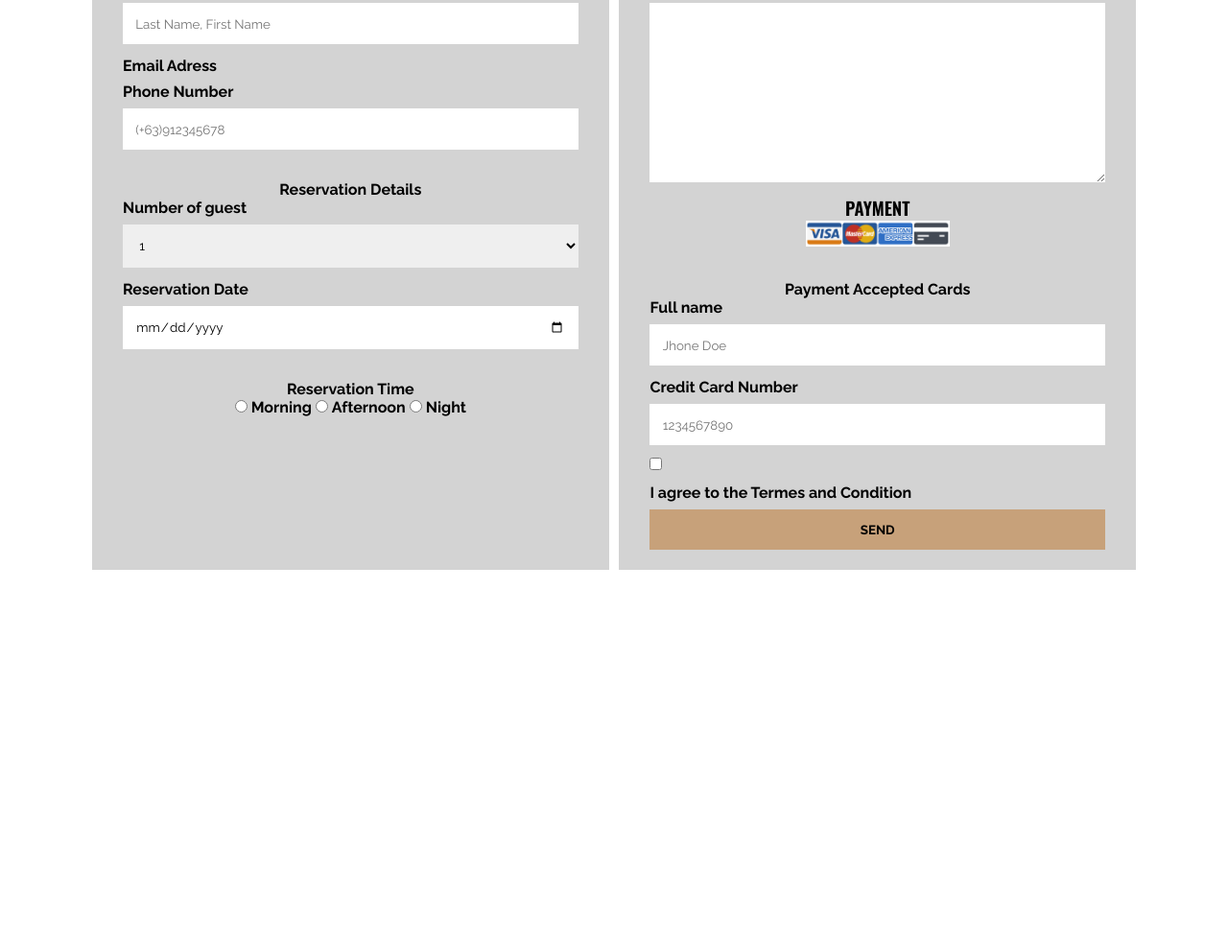
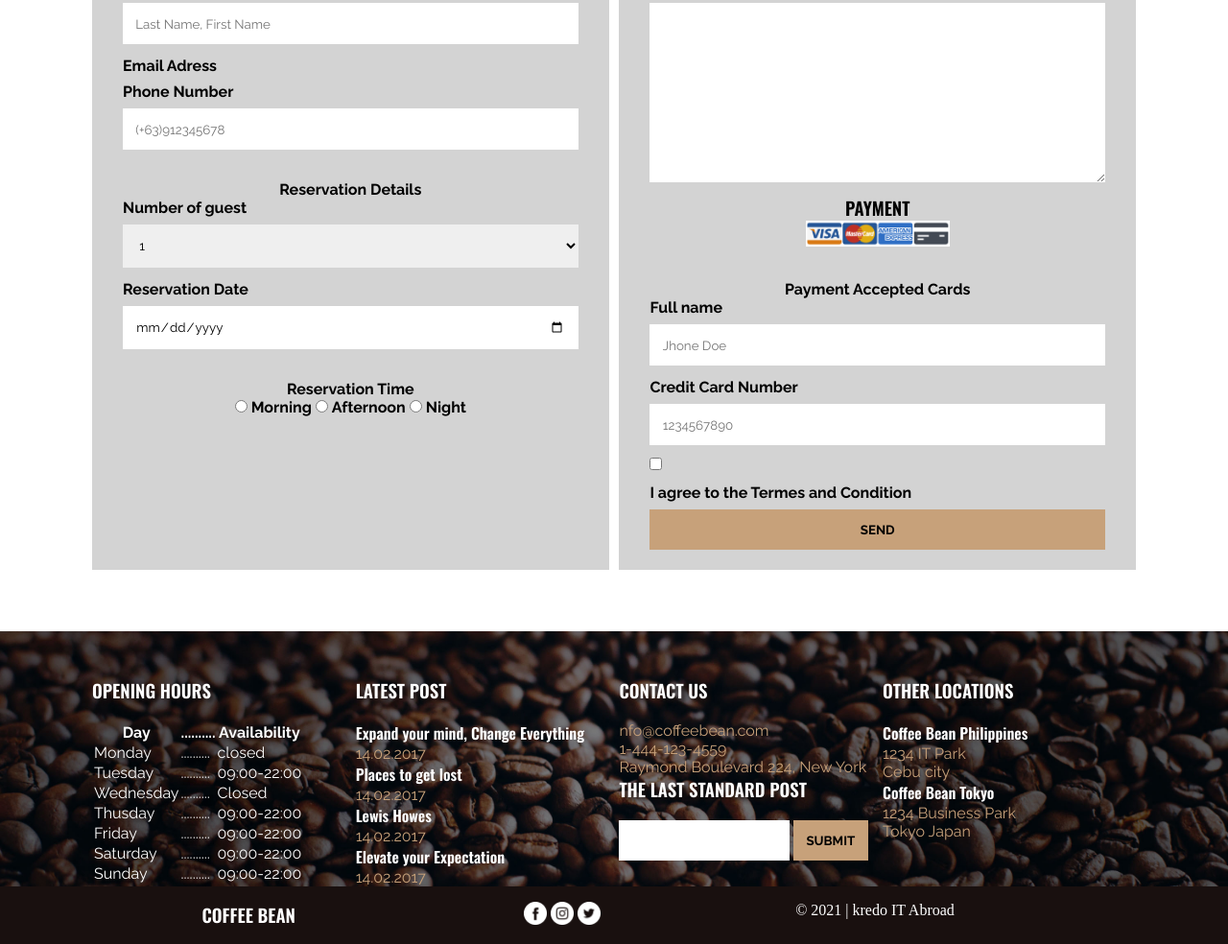
Before and after one commit to Sakusensei/coffee-bean, a plain HTML site: page index.html in a window 1280 px wide. Shown: the part 4127-5111 px from the top of the page at 96% size. Before the commit the page ends 4785 px from the top, so only its background shows below. Drawn offline with nearby package versions, Linux system fonts and the light colour scheme; a web font is replaced by a local one.

Commit message:
final update

```diff
--- a/index.html
+++ b/index.html
@@ -235,6 +235,108 @@
              </form>
         </div>
 
+        <div class="footer">
+         <div class="footer-content">
+            <div class="footer-widget">
+                <h3>Opening Hours</h3>
+                <table>
+                    <tr>
+                        <th>Day</th>
+                        <th>..........</th>
+                        <th>Availability</th>
+                    </tr>
+                    <tr>
+                        <td>Monday</td>
+                        <td>..........</td>
+                        <td>closed</td>
+                    </tr>
+                    <tr>
+                        <td>Tuesday</td>
+                        <td>..........</td>
+                        <td>09:00-22:00</td>
+                    </tr>
+                    <tr>
+                        <td>Wednesday</td>
+                        <td>..........</td>
+                        <td>Closed</td>
+                    </tr>
+                    <tr>
+                        <td>Thusday</td>
+                        <td>..........</td>
+                        <td>09:00-22:00</td>
+                    </tr>
+                    <tr>
+                        <td>Friday</td>
+                        <td>..........</td>
+                        <td>09:00-22:00</td>
+                    </tr>
+                    <tr>
+                        <td>Saturday</td>
+                        <td>..........</td>
+                        <td>09:00-22:00</td>
+                    </tr>
+                    <tr>
+
+                         <td>Sunday</td>
+                         <td>..........</td>
+                         <td>09:00-22:00</td>
+
+                    </tr>
+                </table>
+            </div>
+
+            <div class="footer-widget">
+                <h3>Latest Post</h3>
+                <h4>Expand your mind, Change Everything</h4>
+                <p>14.02.2017</p>
+                <h4>Places to get lost</h4>
+                <p>14.02.2017</p>
+                <h4>Lewis Howes</h4>
+                <p>14.02.2017</p>
+                <h4>Elevate your Expectation</h4>
+                <p>14.02.2017</p>
+            </div>
+
+            <div class="footer-widget">
+                <h3>Contact us</h3>
+                <p>nfo@coffeebean.com <br>
+                    1-444-123-4559 <br>
+                    Raymond Boulevard 224, New York
+                </p>
+                <h3>The last Standard post</h3>
+                <form action="">
+                    <input type="text" name="keywords" id="keywords">
+                    <input type="submit" name="Search">
+                </form>
+            </div>
+
+            <div class="footer-widget">
+                <h3>Other locations</h3>
+                <h4>Coffee Bean Philippines</h4>
+                <p>1234 IT Park</p>
+                <p>Cebu city</p>
+                <h4>Coffee Bean Tokyo</h4>
+                <p>1234 Business Park</p>
+                <p>Tokyo Japan</p>
+            </div>
+          </div>
+        </div>
+
+        <div class="footer-social">
+             <div class="social-widget">
+                 <h3>Coffee Bean</h3>
+             </div>
+              <div class="social-widget">
+                  <a href="https://www/facebook.co.jp"><img src="images/icon-fb.png" alt=""></a>
+                 <a href="https://www/instagram.co.jp"><img src="images/icon-ig.png" alt=""></a>
+                 <a href="https://www/twitter.co.jp"> <img src="images/icon-tw.png" alt=""></a>
+              </div>
+              <div class="social-widget">
+                   &copy; 2021 | kredo IT Abroad
+              </div>
+        </div>
+
+
 
 
 </body>
--- a/style.css
+++ b/style.css
@@ -11,7 +11,7 @@
 h1,h2,h3,h4,h5,h6{
     font-family:"oswald" ,sans-serif;
 }
-p, label, a, input , textarea, select{
+p, label, a, input , textarea, select, td, th{
     font-family: Raleway, sans-serif;
 }
 .nav{
@@ -394,4 +394,60 @@ form input[type="submit"]{
     background-color:#c7a17a;;
     font-weight: 700;
     text-transform: uppercase;
+    font-weight:700;
+    padding: 1em;
 }
+.footer{
+    width: 100%;
+    color: #FFF;
+    background-image: url("images/footer-img.jpg");
+    overflow:auto;
+    background-size: cover;
+    background-position: center;
+}
+.footer-content{
+    width:85%;
+    margin:3em auto;
+}
+.footer-widget{
+    width:24.25%;
+    margin-right: 1%;
+    float:left;
+}
+.footer-content :nth-child(4){
+    margin-right: 0;
+}
+.footer p{
+    color: #c7a17a;
+}
+.footer h3{
+    text-transform: uppercase;
+    margin-bottom: 1em;
+    text-shadow: 3px 3px 4px #19100F;
+}
+.footer input{
+    margin-bottom: 1em;
+    padding: 1em;
+}
+.footer td, .footer th{
+    text-shadow: 3px 3px 5px #19100F;
+}
+.footer-social{
+    width:100%;
+    color: #FFF;
+    background-color:#19100F ;
+    overflow: auto;
+    padding: 1em 7.5%;
+}
+.social-widget{
+    float: left;
+    width: 30%;
+    text-align: center;
+
+}
+.social-widget img{
+   width:1.5em
+}
+.social-widget h3{
+    text-transform: uppercase;
+}
```
